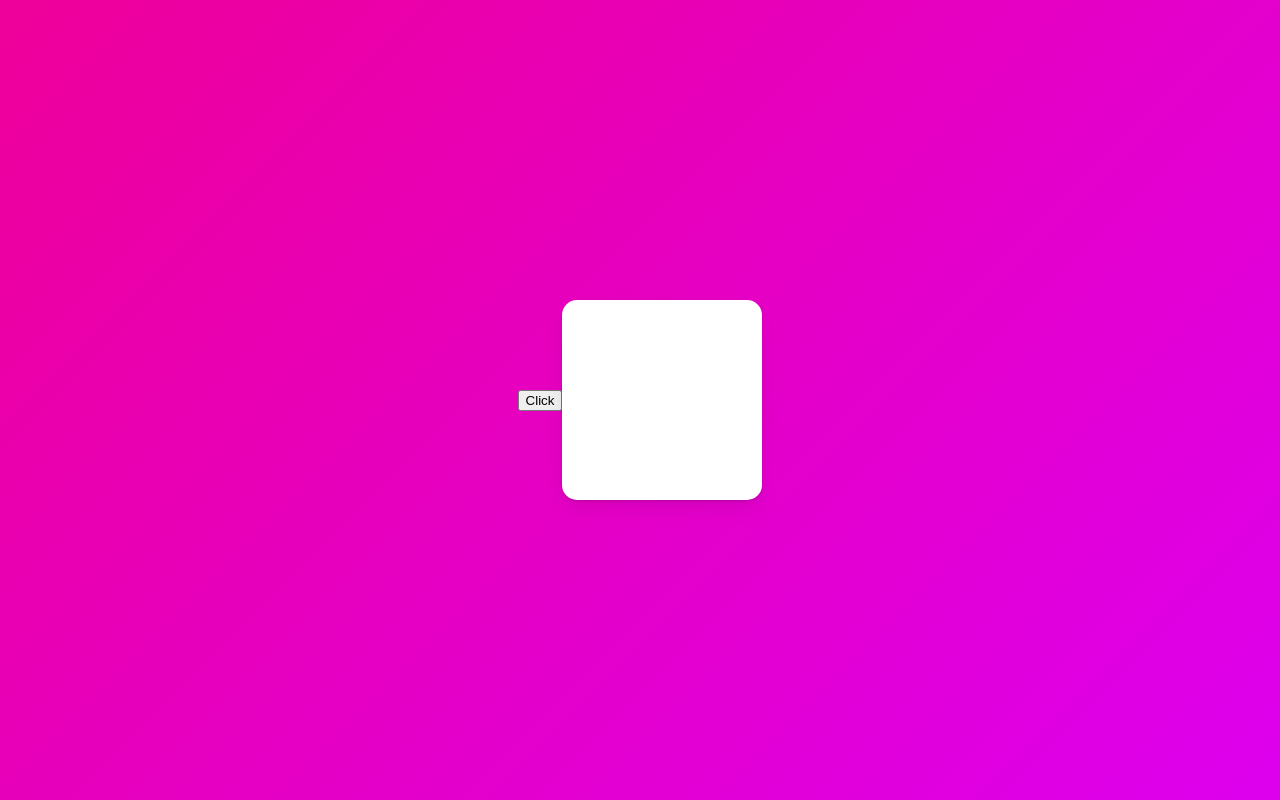
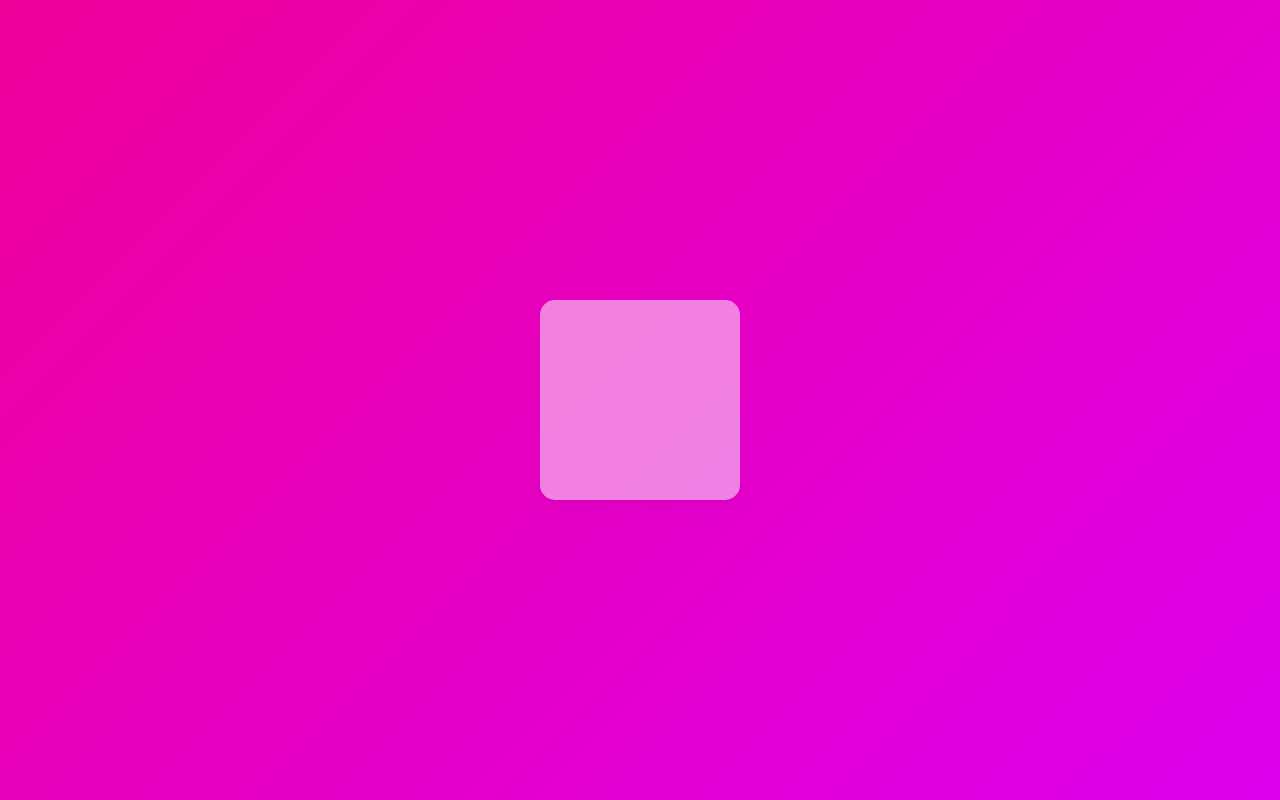
Before and after one commit to junghong0512/react_master, a React (Create React App) app: page / in a window 1280 px wide. Built offline with nearby package versions, Linux system fonts and the light colour scheme.

Commit message:
#7.8 MotionValues Part Two

```diff
--- a/src/App.tsx
+++ b/src/App.tsx
@@ -1,7 +1,7 @@
 import { DragDropContext, DropResult } from "react-beautiful-dnd";
 import { useRecoilState } from "recoil";
 import styled from "styled-components";
-import { motion, useMotionValue } from "framer-motion";
+import { motion, useMotionValue, useTransform } from "framer-motion";
 import { useEffect, useRef } from "react";
 
 const Wrapper = styled.div`
@@ -39,17 +39,21 @@ const boxVariants = {
 
 function App() {
   const x = useMotionValue(0);
-  const y = useMotionValue(0);
-  const opacity = useMotionValue(1);
+  const customOpacity = useTransform(x, [-800, 0, 800], [1, 0.5, 0.01]);
+  const customScale = useTransform(x, [-800, 0, 800], [2, 1, 0.1]);
 
   useEffect(() => {
-    x.onChange(() => console.log(x.get()));
+    // x.onChange(() => console.log(x.get()));
+    customScale.onChange(() => console.log(customScale.get()));
   }, [x]);
 
   return (
     <Wrapper>
-      <button onClick={() => x.set(200)}>Click</button>
-      <Box style={{ x }} drag="x" dragSnapToOrigin />
+      <Box
+        style={{ x, scale: customScale, opacity: customOpacity }}
+        drag="x"
+        dragSnapToOrigin
+      />
     </Wrapper>
   );
 }
```
